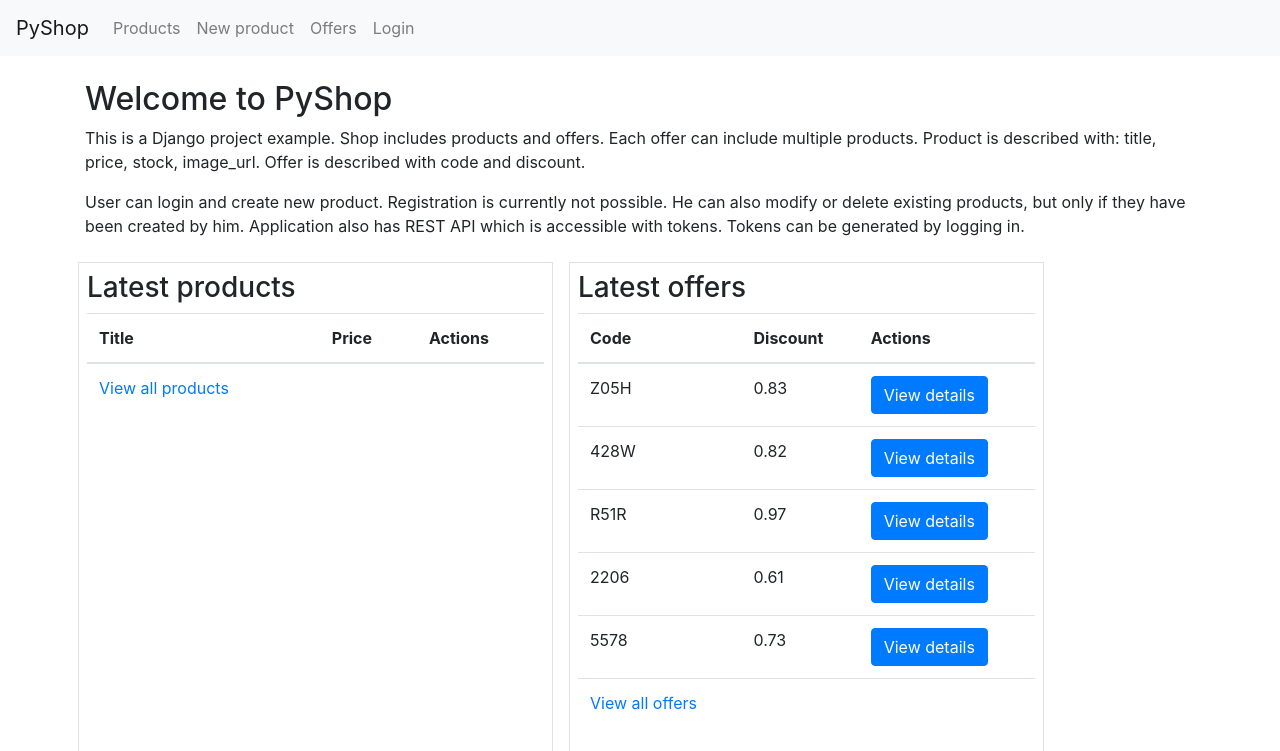
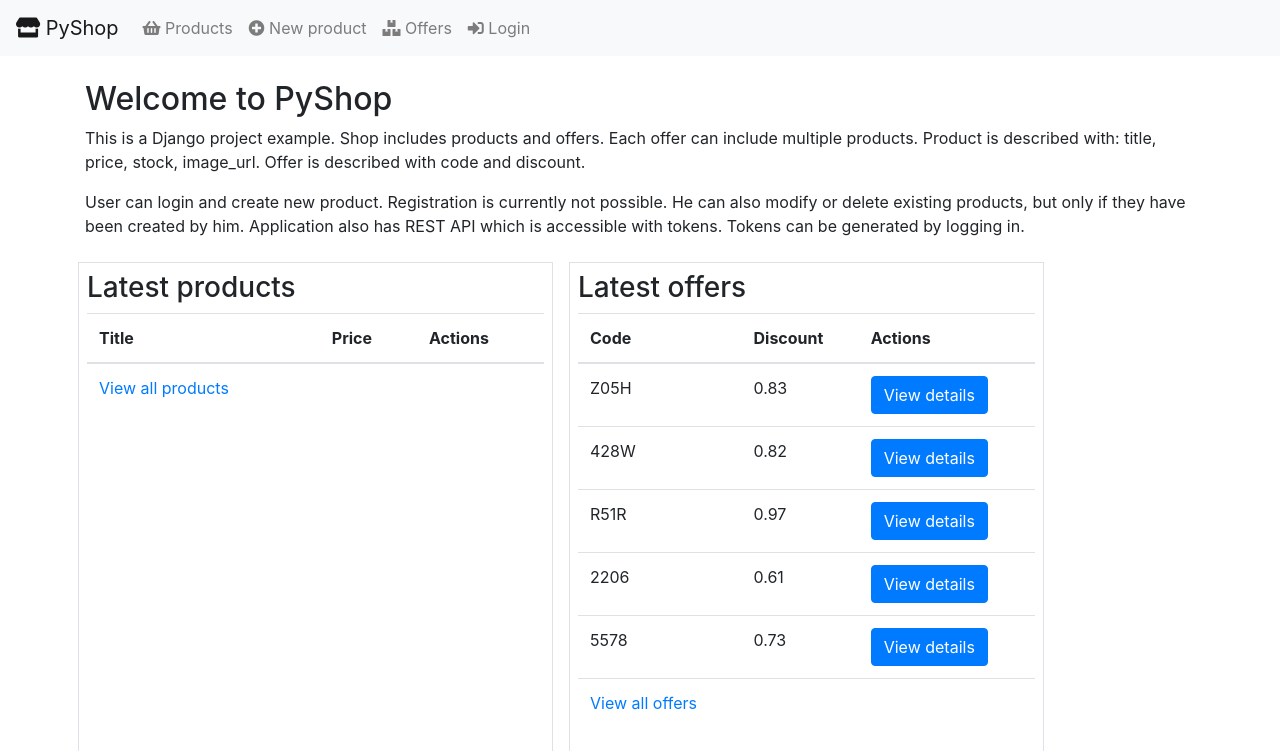
Before and after one commit to matej2/pyshop, a Django app: page / in a window 1280 px wide. Shown: the top 751 px of the page. Run offline with Django 3.2, Linux system fonts and the light colour scheme; data comes from the database, SQL or seed files in the repository; data that the repository does not hold is empty; parts of the project's set-up code (start-up, migrations or seed data) failed here and were passed over; some libraries are stand-ins or nearby versions.

Commit message:
Added fa icons

```diff
--- a/templates/base.html
+++ b/templates/base.html
@@ -8,14 +8,14 @@
     <!-- Bootstrap CSS -->
     <link rel="stylesheet" href="https://stackpath.bootstrapcdn.com/bootstrap/4.4.1/css/bootstrap.min.css"
           integrity="sha384-Vkoo8x4CGsO3+Hhxv8T/Q5PaXtkKtu6ug5TOeNV6gBiFeWPGFN9MuhOf23Q9Ifjh" crossorigin="anonymous">
-
+    <link rel="stylesheet" href="https://use.fontawesome.com/releases/v5.7.0/css/all.css" integrity="sha384-lZN37f5QGtY3VHgisS14W3ExzMWZxybE1SJSEsQp9S+oqd12jhcu+A56Ebc1zFSJ" crossorigin="anonymous">
     <title>PyShop</title>
 </head>
 <body>
 
 
 <nav class="navbar navbar-expand-lg navbar-light bg-light">
-    <a class="navbar-brand" href="{% url 'home' %}">PyShop</a>
+    <a class="navbar-brand" href="{% url 'home' %}"><i class="fas fa-store"></i> PyShop</a>
     <button class="navbar-toggler" type="button" data-toggle="collapse" data-target="#navbarSupportedContent"
             aria-controls="navbarSupportedContent" aria-expanded="false" aria-label="Toggle navigation">
         <span class="navbar-toggler-icon"></span>
@@ -24,26 +24,26 @@
     <div class="collapse navbar-collapse" id="navbarSupportedContent">
         <ul class="navbar-nav mr-auto">
             <li class="nav-item">
-                <a class="nav-link" href="{% url 'post-list' %}">Products</a>
+                <a class="nav-link" href="{% url 'post-list' %}"> <i class="fas fa-shopping-basket"></i></i> Products</a>
             </li>
             <li class="nav-item">
-                <a class="nav-link" href="{% url 'post-create' %}">New product</a>
+                <a class="nav-link" href="{% url 'post-create' %}"><i class="fas fa-plus-circle"></i> New product</a>
             </li>
             <li class="nav-item">
-                <a class="nav-link" href="{% url 'offer-list' %}">Offers</a>
+                <a class="nav-link" href="{% url 'offer-list' %}"><i class="fas fa-boxes"></i> Offers</a>
             </li>
             {% if user.is_authenticated %}
             <li class="nav-item">
-                <a class="nav-link" href="{% url 'profile-detail' user.id %}">Profile</a>
+                <a class="nav-link" href="{% url 'profile-detail' user.id %}"><i class="fas fa-user-circle"></i> Profile</a>
             </li>
 
             <li class="nav-item">
-                <a class="nav-link" href="{% url 'logout' %}">Logout</a>
+                <a class="nav-link" href="{% url 'logout' %}"><i class="fas fa-sign-out-alt"></i> Logout</a>
             </li>
 
             {% else %}
              <li class="nav-item">
-                <a class="nav-link" href="{% url 'login' %}">Login</a>
+                <a class="nav-link" href="{% url 'login' %}"><i class="fas fa-sign-in-alt"></i> Login</a>
             </li>
             {% endif %}
             <li class="nav-item">
```
Also changed, not shown: templates/baseList.html (+4 -4 lines).
